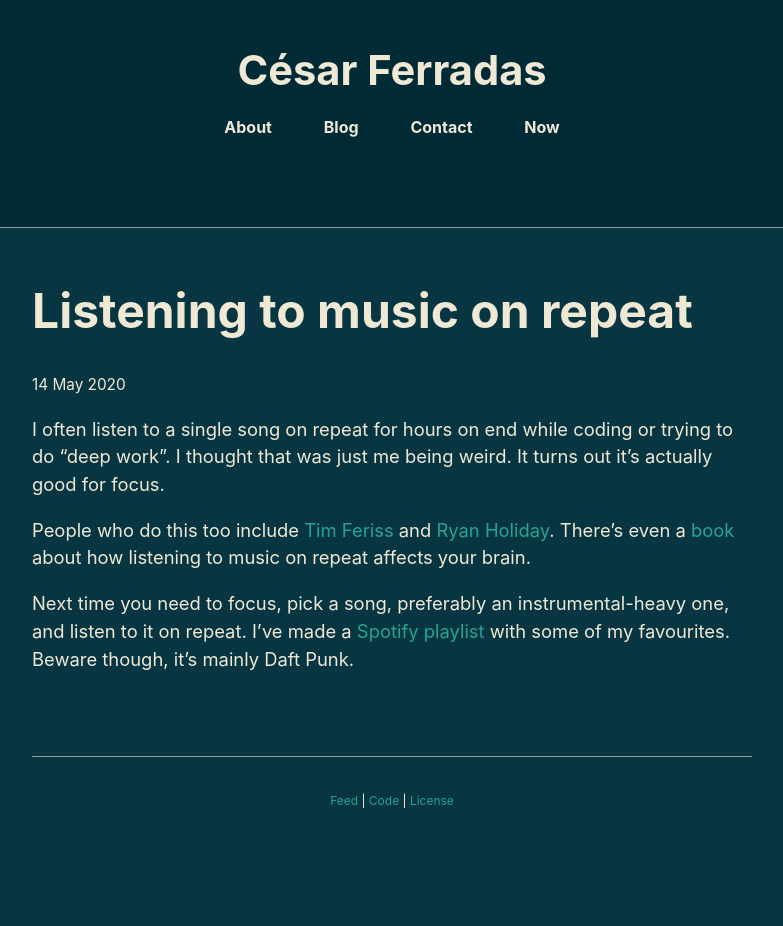
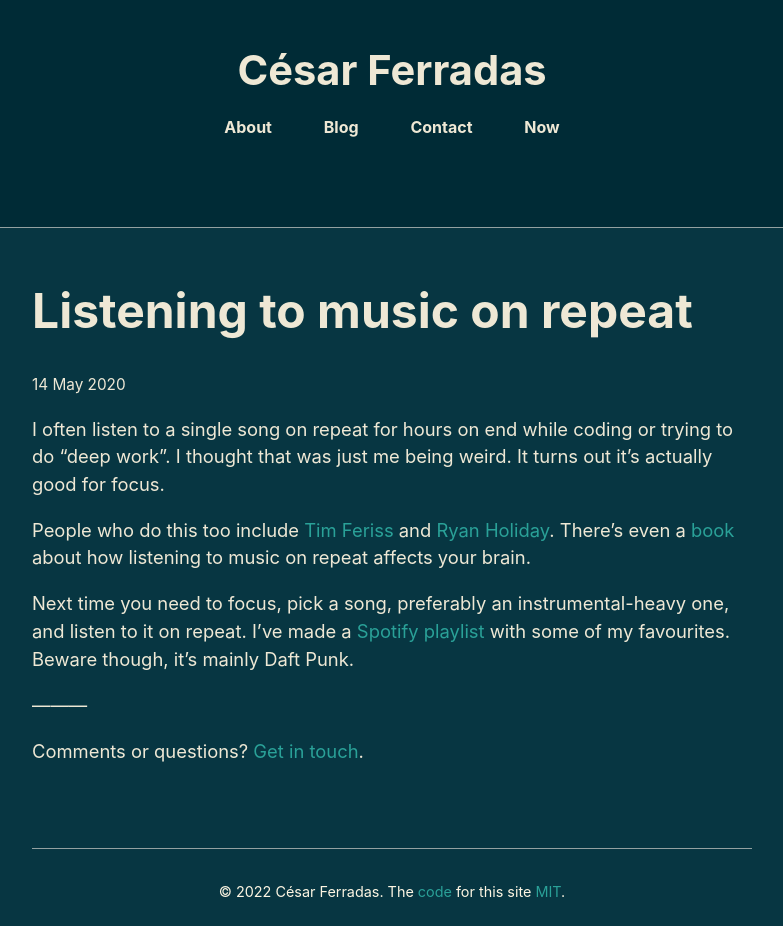
Before and after one commit to cesarferradas/ferrad.as, a Jekyll site: the page built from _posts/2020-05-14-music-on-repeat.md, in a window 1280 px wide. Shown: the whole page, without its empty margins (248-1031 px from the left). Built offline with Jekyll 4.4.1, drawn with Linux system fonts in a browser that asks for light colours; before the commit the page ends 900 px from its top, so only the background shows below that.

Commit message:
change footer and add contact at bottom of posts

```diff
--- a/_layouts/default.html
+++ b/_layouts/default.html
@@ -28,11 +28,12 @@
       {{ content }}
     </main>
     <footer>
-      <small>
-        <a href="{{ '/feed.xml' | absolute_url }}">Feed</a> |
-        <a href="{{ site.github.repository_url }}" target="_blank">Code</a> |
-        <a href="{{ '/LICENSE.txt' | absolute_url }}">License</a>
-      </small>
+      © {{ 'now' | date: "%Y" }} {{ site.title }}. The
+      <a href="{{ site.github.repository_url }}" target="_blank">
+        code
+      </a>
+      for this site
+      <a href="{{ '/LICENSE.txt' | absolute_url }}">MIT</a>.
     </footer>
     <script src="{{ '/public/js/anchor.min.js' | absolute_url }}"></script>
     <script>
--- a/_layouts/post.html
+++ b/_layouts/post.html
@@ -5,5 +5,7 @@ layout: default
 <h1>{{ page.title }}</h1>
 <small>{{ page.date | date_to_long_string }}</small>
 <div class="post">
-{{ content }}
+  {{ content }}
+  <p>———</p>
+  <p>Comments or questions? <a href="{{ '/contact' | absolute_url }}">Get in touch</a>.</p>
 </div>
```
